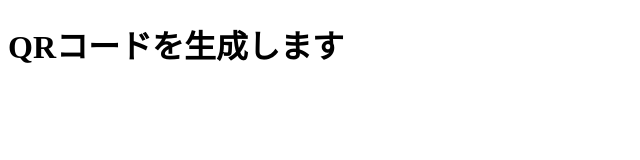
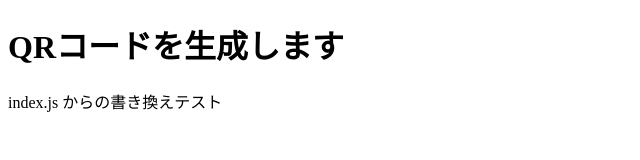
Before and after one commit to takecap/git-study, a plain HTML site: page index.html in a window 1280 px wide. Shown: the whole page, without its empty margins (0-640 px from the left). Drawn offline with nearby package versions, Linux system fonts and the light colour scheme.

Commit message:
変換処理用のindex.jsを追加

```diff
--- a/index.html
+++ b/index.html
@@ -11,5 +11,6 @@
     <script src="https://ajax.googleapis.com/ajax/libs/jquery/3.2.1/jquery.min.js"></script>
     <script src="./js/jquery.qrcode.js"></script>
     <script src="./js/qrcode.js"></script>
+    <script src="index.js"></script>
 </body>
 </html>
--- /dev/null
+++ b/index.js
@@ -0,0 +1,4 @@
+'use strict';
+
+const divQRcode = document.getElementById('qrcode');
+divQRcode.innerText = 'index.js からの書き換えテスト';
```
